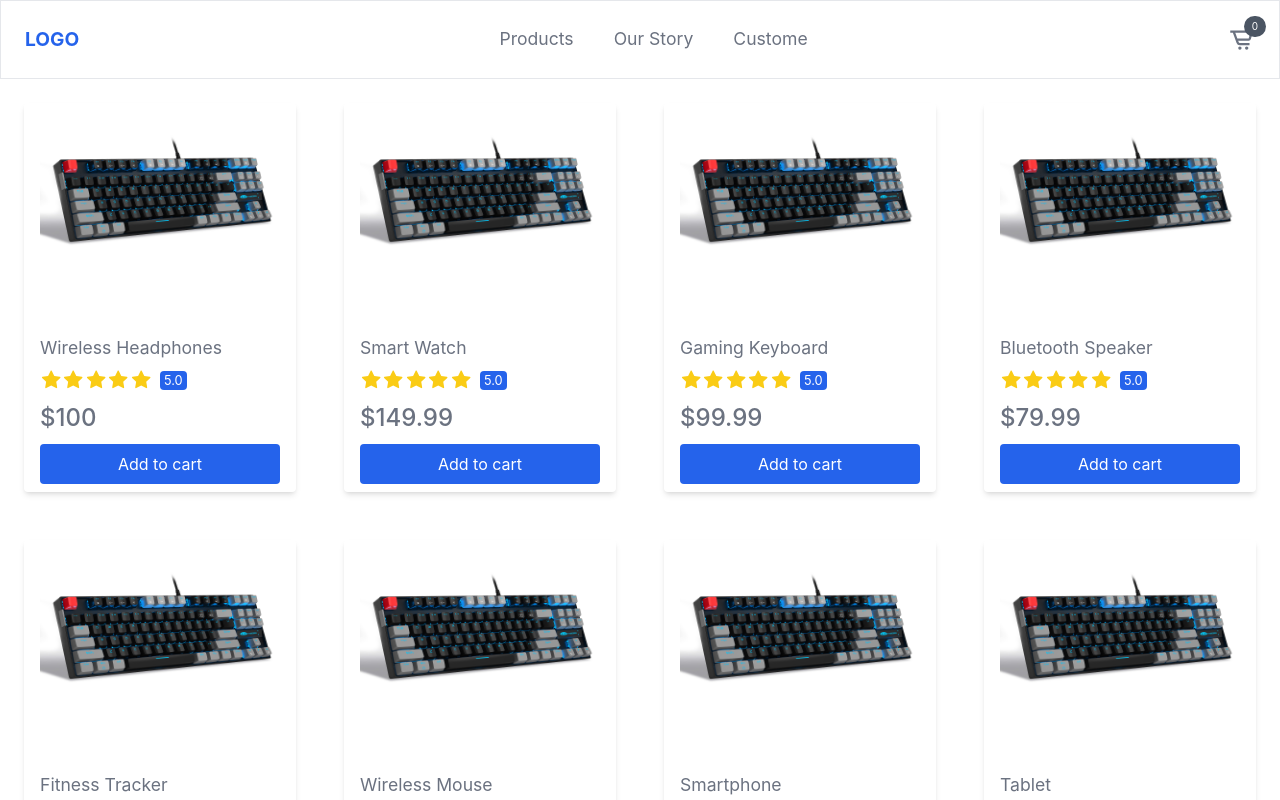
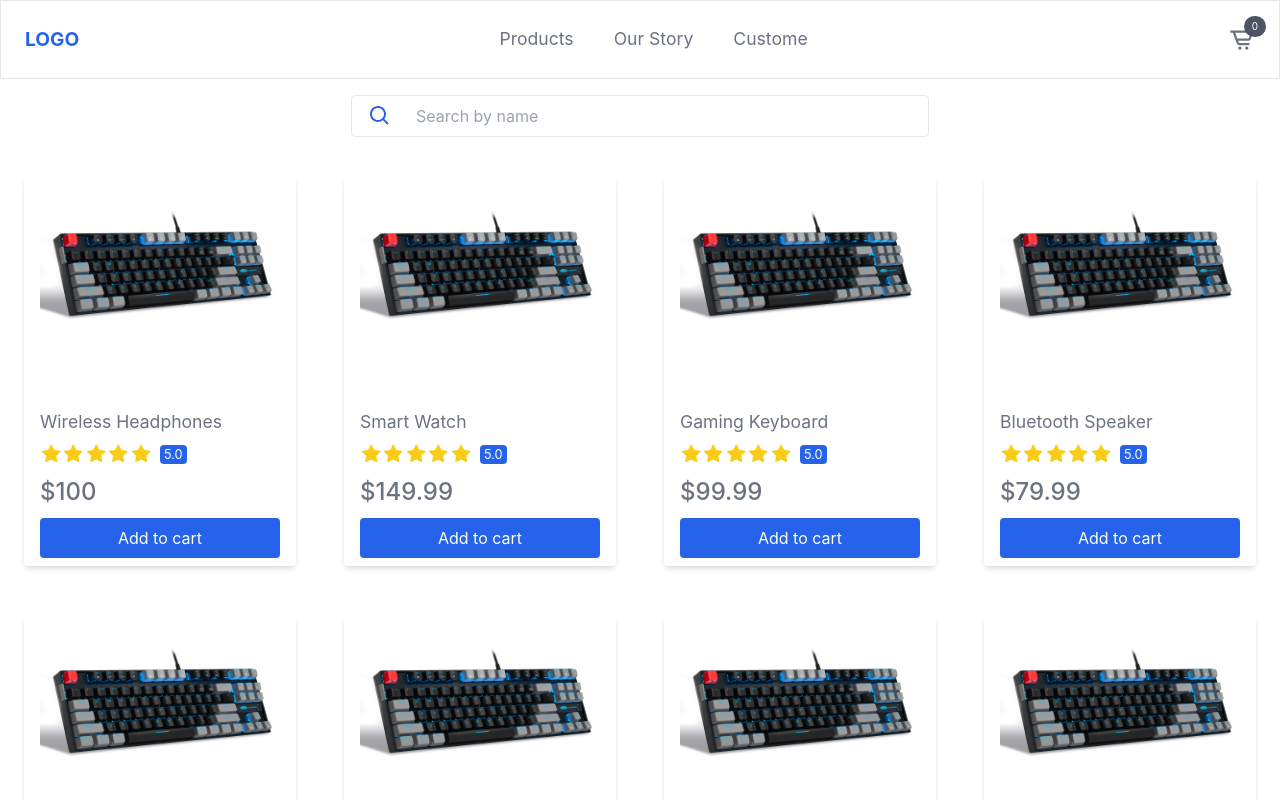
Before and after one commit to Taseeeer/eval-project, a React (Vite) app: page / in a window 1280 px wide. Shown: the top 800 px of the page. Built offline with nearby package versions, Linux system fonts and the light colour scheme.

Commit message:
searching implemented

```diff
--- a/src/components/cart/cart-items.jsx
+++ b/src/components/cart/cart-items.jsx
@@ -1,8 +1,6 @@
 import { useContext } from 'react'
+import CartTable from './cart-table'
 import AppContext from "../../context/context"
-import { data } from '../../data/dummy-data';
-import { BiTrash, BiPlusCircle, BiMinusCircle } from 'react-icons/bi';
-import itemPicture from '../../assets/img-1.jpg'
 import { Link } from 'react-router-dom';
 
 export default function CartItems() {
@@ -28,42 +26,7 @@ export default function CartItems() {
             <p className='text-[1.5rem] text-blue-600 font-medium'>Your cart</p>
 
             <div>
-                <table className='w-full'>
-                    <thead className=''>
-                        <tr className='[&>*]:uppercase py-4 text-gray-500 border-b-2'>
-                            <th className='text-start py-2'>Products</th>
-                            <th className='text-start'>Quantity</th>
-                            <th className='text-start'>Remove</th>
-                            <th className='text-start'>Price</th>
-                        </tr>
-                    </thead>
-
-                    <tbody className='border-b-2'>
-                        {items.map((item, index) => (
-                            <tr key={index} className='rounded '>
-                                <td className=' py-4 px-1'>
-                                    <div className='flex flex-col md:flex-row'>
-                                        <img src={itemPicture} alt={item.name} className='rounded w-[100px]' />
-                                        <div className='flex flex-col px-2 gap-2'>
-                                            <p>{item.name}</p>
-                                            <p>Delivery time 3 days</p>
-                                        </div>
-                                    </div>
-                                </td>
-                                <td className=''>
-                                    <div className='text-center flex items-center gap-1'>
-                                        <BiPlusCircle className='text-[1.2rem] cursor-pointer' onClick={() => incrementItemQuantity(item.id)}/>
-                                        {item.quantity}
-                                        <BiMinusCircle className='text-[1.2rem] cursor-pointer' onClick={() => decrementItemQuantity(item.id)} />
-                                    </div>
-                                </td>
-                                <td className='text-red-400 cursor-pointer text-[1.2rem]'>{<BiTrash onClick={() => removeItemFromCart(item.id)} />}</td>
-                                <td>${item.price}</td>
-                            </tr>
-                        ))}
-                    </tbody>
-                </table>
-
+                <CartTable items={items} />
                 <div className='flex flex-col items-end py-2'>
                     <p className='sm:text-[1.5rem] text-[1.1rem] py-1 font-medium '>Subtotal: ${roundeMyPrice(total)}</p>
                     <p className='py-0 text-sm'>Tax and shipping will be calculated at checkout.</p>
--- a/src/components/cart/cart-table.jsx
+++ b/src/components/cart/cart-table.jsx
@@ -0,0 +1,47 @@
+import itemPicture from '../../assets/img-1.jpg'
+import { BiTrash, BiPlusCircle, BiMinusCircle } from 'react-icons/bi';
+import { useContext } from 'react';
+import AppContext from '../../context/context';
+
+export default function CartTable({ items }) {
+
+    const { removeItemFromCart, incrementItemQuantity, decrementItemQuantity } = useContext(AppContext);
+
+    return (
+        <table className='w-full'>
+            <thead className=''>
+                <tr className='[&>*]:uppercase py-4 text-gray-500 border-b-2'>
+                    <th className='text-start py-2'>Products</th>
+                    <th className='text-start'>Quantity</th>
+                    <th className='text-start'>Remove</th>
+                    <th className='text-start'>Price</th>
+                </tr>
+            </thead>
+
+            <tbody className='border-b-2'>
+                {items.map((item, index) => (
+                    <tr key={index} className='rounded '>
+                        <td className=' py-4 px-1'>
+                            <div className='flex flex-col md:flex-row'>
+                                <img src={itemPicture} alt={item.name} className='rounded w-[100px]' />
+                                <div className='flex flex-col px-2 gap-2'>
+                                    <p>{item.name}</p>
+                                    <p>Delivery time 3 days</p>
+                                </div>
+                            </div>
+                        </td>
+                        <td className=''>
+                            <div className='text-center flex items-center gap-1'>
+                                <BiPlusCircle className='text-[1.2rem] cursor-pointer' onClick={() => incrementItemQuantity(item.id)}/>
+                                {item.quantity}
+                                <BiMinusCircle className='text-[1.2rem] cursor-pointer' onClick={() => decrementItemQuantity(item.id)} />
+                            </div>
+                        </td>
+                        <td className='text-red-400 cursor-pointer text-[1.2rem]'>{<BiTrash onClick={() => removeItemFromCart(item.id)} />}</td>
+                        <td>${item.price}</td>
+                    </tr>
+                ))}
+            </tbody>
+        </table>
+    )
+}
--- a/src/components/header/header.jsx
+++ b/src/components/header/header.jsx
@@ -18,7 +18,7 @@ export default function Header() {
 
                     </span>
                 </div>
-                <div className={`absolute md:static bg-gray-100 md:bg-white w-full min-h left-0 top-[${open ? '9' : '-100'}%]`}>
+                <div className={`absolute md:static bg-gray-100 md:bg-white w-full min-h left-0`} style={{ top: `${open ? '9%' : '-100%'}`, transition: '0.3s ease-in-out' }}>
                     <ul className='flex flex-col p-4 md:p-0 md:flex-row gap-8 pl-6 md:gap-0 text-[1.1rem]'>
                         <div className='flex flex-col md:flex-row md:gap-[2.5rem] md:ml-auto gap-[1.5rem]'>
                             <li className='hover:text-blue-600'><Link to='/'>Products</Link></li>
@@ -28,7 +28,7 @@ export default function Header() {
                         <li className='flex items-center gap-2 text-[1.7rem] md:ml-auto'>
                             <Link to='/cart'>
                             <span className='relative'>
-                                <p className={`absolute text-[10px] text-white py-[3px] px-[8px] left-4 bottom-4 rounded-full ${items.length === 0 ? 'bg-gray-600' : 'bg-blue-600'}`}>{totalCartItems}</p><BiCartAlt />
+                                <p className={`absolute text-[10px] text-white py-[3px] px-[8px] left-4 bottom-4 rounded-full ${totalCartItems > 0 ? 'bg-blue-600' : 'bg-gray-600'}`}>{totalCartItems}</p><BiCartAlt />
                             </span>
                             </Link>
                         </li>
--- a/src/components/products/all-products.jsx
+++ b/src/components/products/all-products.jsx
@@ -1,11 +1,27 @@
 import ProductCard from "./product-card";
 import { data } from '../../data/dummy-data';
+import ProductFilter from "./products-filter";
+import { useContext } from "react";
+import AppContext from "../../context/context";
+
 export default function AllProducts() {
+
+    const { searchFilter } = useContext(AppContext);
+
     return (
-        <div className='flex flex-wrap justify-around'>
-            {data.map((item, index) => (
-                <ProductCard key={index} {...item} />
-            ))}
+        <div>
+            <ProductFilter />
+            <div className='flex flex-wrap justify-around'>
+                { data.filter((item) => {
+                    if(searchFilter === '') {
+                        return item;
+                    } else if(item.name.toLocaleLowerCase().includes(searchFilter.toLocaleLowerCase())) {
+                        return item;
+                    }
+                }).map((item, index) => (
+                    <ProductCard key={index} {...item} />
+                ))}
+            </div>
         </div>
     )
 }
--- a/src/components/products/product-card.jsx
+++ b/src/components/products/product-card.jsx
@@ -19,7 +19,7 @@ export default function ProductCard({ id, name, price }) {
         setAddState(true)
         setTimeout(() => {
             setAddState(false)
-        }, 200);
+        }, 300);
     }
 
     return (
--- /dev/null
+++ b/src/components/products/products-filter.jsx
@@ -0,0 +1,17 @@
+import { useContext } from "react";
+import AppContext from "../../context/context";
+import { BiSearch } from 'react-icons/bi';
+
+export default function ProductFilter() {
+
+    const { setSearchFilter, handleSortedItems } = useContext(AppContext);
+
+    return (
+        <div className='py-4 flex justify-center'>
+            <div className='flex items-center gap-4 px-4 border rounded'>
+                <BiSearch className='text-[1.5rem] text-blue-600' />
+                <input placeholder='Search by name' className='w-[12.5rem] md:w-[31.5rem] rounded outline-none p-2' onChange={(e) => setSearchFilter(e.target.value)} />
+            </div>
+        </div>
+    )
+}
--- a/src/context/context.jsx
+++ b/src/context/context.jsx
@@ -7,7 +7,7 @@ export function AppProvider({ children }) {
     const [ items, setItems ] = useState([]);
     const [ total, setTotal ] = useState(0);
     const [ totalCartItems, setTotalCartItems ] = useState(0);
-
+    const [ searchFilter, setSearchFilter ] = useState('');
 
     // this function will add an item to the setItems state
     const addToCart = (id, name, price) => {
@@ -86,7 +86,8 @@ export function AppProvider({ children }) {
     };
 
 
-    return <AppContext.Provider value={{ items, totalCartItems, addToCart, removeItemFromCart, incrementItemQuantity, decrementItemQuantity, total }}>{ children }</AppContext.Provider>
+
+    return <AppContext.Provider value={{ items, searchFilter, setSearchFilter, totalCartItems, addToCart, removeItemFromCart, incrementItemQuantity, decrementItemQuantity, total }}>{ children }</AppContext.Provider>
 };
 
 export  default AppContext;
```
